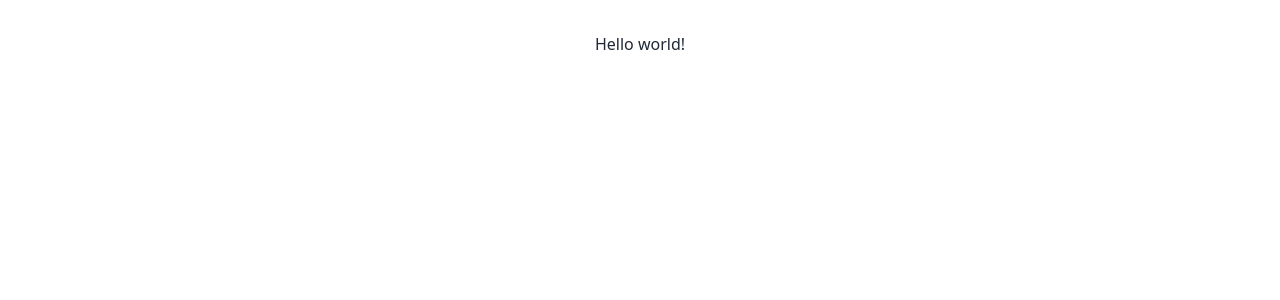
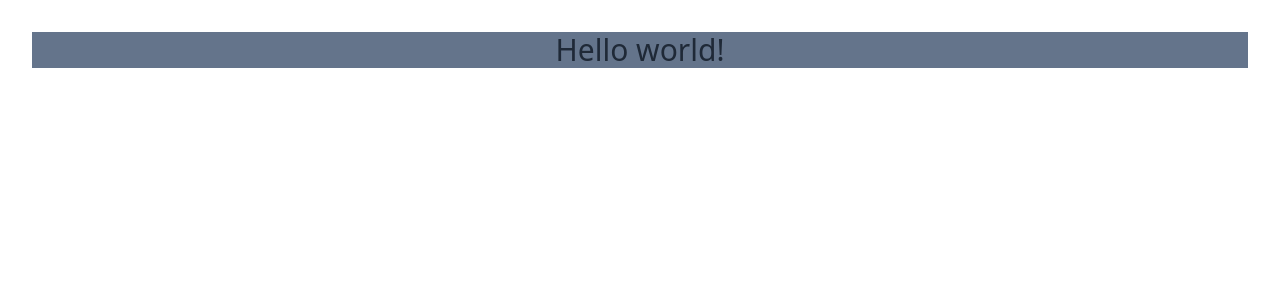
Before and after one commit to didarulZend1981/react-basic, a React (Vite) app: page / in a window 1280 px wide. Shown: the top 300 px of the page. Built offline with nearby package versions, Linux system fonts and the light colour scheme.

Commit message:
Route component & main.jsx configer

```diff
--- /dev/null
+++ b/src/components/Route/Route.jsx
@@ -0,0 +1,11 @@
+
+
+const Route = () => {
+  return (
+    <div>
+        <h1 className="text-3xl text-center bg-slate-500">Hello world!</h1>
+    </div>
+  );
+};
+
+export default Route;
--- a/src/main.jsx
+++ b/src/main.jsx
@@ -6,11 +6,12 @@ import {
   createBrowserRouter,
   RouterProvider,
 } from "react-router-dom";
+import Route from './components/Route/Route.jsx';
 
 const router = createBrowserRouter([
   {
     path: "/",
-    element: <div>Hello world!</div>,
+    element: <Route></Route>,
   },
 ]);
 
```
